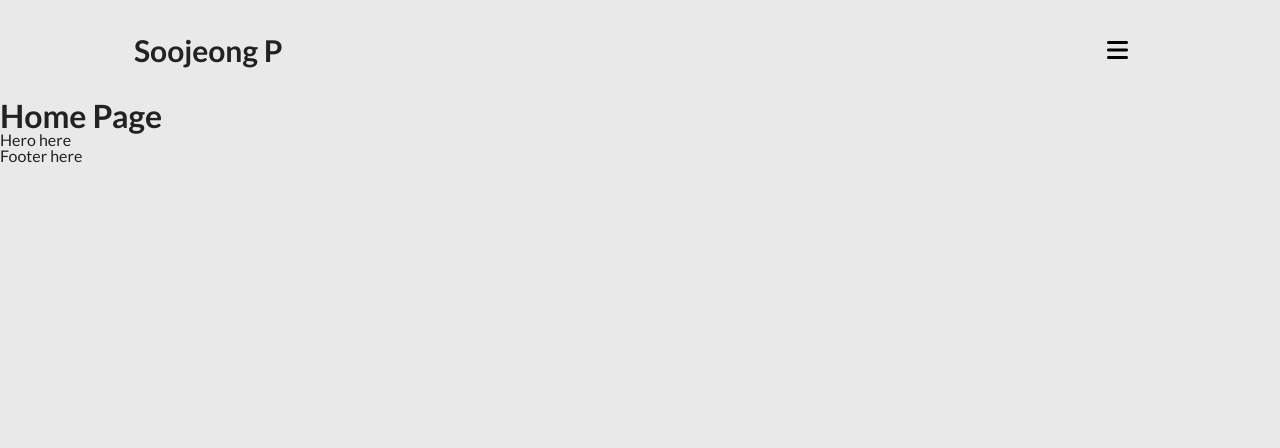
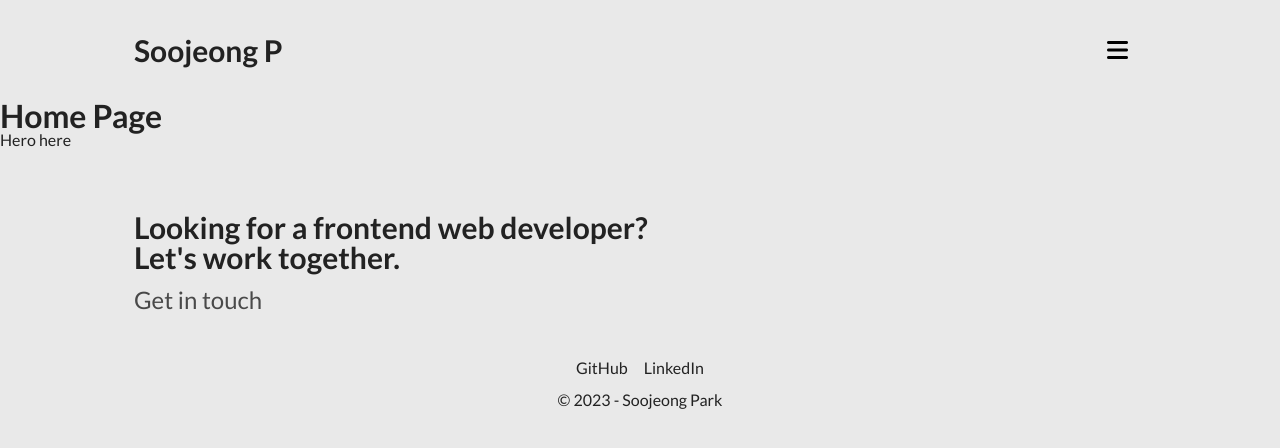
Before and after one commit to soojeong-park-ca/soojeong-park-portfolio, a React (Vite) app: page / in a window 1280 px wide. Shown: the top 448 px of the page. Built offline with nearby package versions, Linux system fonts and the light colour scheme.

Commit message:
add footer, footer has a bug

```diff
--- a/index.html
+++ b/index.html
@@ -15,7 +15,7 @@
       crossorigin="anonymous"
     ></script>
     <link rel="stylesheet" href="src/sass/main.scss" />
-    <title>Soojeong Park - Frontend</title>
+    <title>Soojeong Park</title>
   </head>
   <body>
     <div id="root"></div>
--- a/src/components/Footer.jsx
+++ b/src/components/Footer.jsx
@@ -1,3 +1,33 @@
+import { Link } from "react-router-dom";
+
 export default function Footer() {
-  return <footer>Footer here</footer>;
+  return (
+    <footer className="footer">
+      <div className="container">
+        <div className="footer__title">
+          <h4>
+            Looking for a frontend web developer?
+            <br />
+            Let's work together.
+          </h4>
+          <Link to="/contact" className="btn--to-contact">
+            Get in touch
+          </Link>
+        </div>
+        <div className="footer__contact">
+          <div className="sns-buttons">
+            <a href="" className="btn--sns">
+              GitHub
+            </a>
+            <a href="" className="btn--sns">
+              LinkedIn
+            </a>
+          </div>
+          <div className="copyright">
+            <p>&copy; 2023 - Soojeong Park</p>
+          </div>
+        </div>
+      </div>
+    </footer>
+  );
 }
--- a/src/css/style.css
+++ b/src/css/style.css
@@ -41,6 +41,66 @@ li {
   margin: 0 auto;
 }
 
+.footer {
+  display: flex;
+  padding-block: 2rem;
+}
+.footer__title {
+  display: flex;
+  flex-direction: column;
+  justify-content: center;
+  font-size: 1.875rem;
+  margin-block: 2rem;
+}
+.footer__contact {
+  display: flex;
+  flex-direction: column;
+  align-items: center;
+  justify-content: center;
+  gap: 1rem;
+}
+
+.btn--to-contact {
+  display: inline-block;
+  text-decoration: none;
+  font-family: inherit;
+  font-size: 1.5rem;
+  color: #222222;
+  opacity: 0.8;
+  margin-block: 1rem;
+  transition: all 0.15s ease-in-out;
+}
+.btn--to-contact h4 {
+  font-family: inherit;
+  font-weight: 700;
+  font-size: 2rem;
+  text-align: left;
+}
+@media screen and (hover: hover), screen and (pinter: fine) {
+  .btn--to-contact:hover {
+    color: rgb(145, 113, 101);
+  }
+}
+
+.sns-buttons {
+  display: flex;
+  align-items: center;
+  justify-content: center;
+  gap: 1rem;
+}
+
+.btn--sns {
+  display: inline-block;
+  text-decoration: none;
+  color: #222222;
+  transition: all 0.15s ease;
+}
+@media screen and (hover: hover), screen and (pinter: fine) {
+  .btn--sns:hover {
+    color: rgb(145, 113, 101);
+  }
+}
+
 .header {
   width: 100%;
   position: sticky;
@@ -57,7 +117,7 @@ li {
   overflow: hidden;
   transform: translateY(0);
   transition: all 0.4s;
-  z-index: 100;
+  z-index: 1000;
 }
 .nav-overlay--closed {
   transform: translateY(-150%);
@@ -88,20 +148,21 @@ li {
   max-width: 71.25rem;
   text-decoration: none;
   color: #222222;
-  font-weight: 400;
+  opacity: 0.8;
+  font-weight: 700;
   padding: 1.25rem;
   transition: all 0.15s ease;
 }
 @media screen and (hover: hover), screen and (pinter: fine) {
   .nav a:hover {
-    font-weight: 700;
+    opacity: 1;
     text-decoration: underline;
     text-underline-offset: 3px;
   }
 }
 
 .nav .nav--active {
-  font-weight: 700;
+  opacity: 1;
   text-decoration: underline;
   text-underline-offset: 3px;
 }
--- a/src/sass/abstracts/_mixins.scss
+++ b/src/sass/abstracts/_mixins.scss
@@ -3,3 +3,8 @@
     @content;
   }
 }
+
+@mixin underline {
+  text-decoration: underline;
+  text-underline-offset: 3px;
+}
--- a/src/sass/abstracts/_variables.scss
+++ b/src/sass/abstracts/_variables.scss
@@ -1,5 +1,9 @@
 $color-bg-white: #e9e9e9;
 $color-bg-light-gray: #d2d2d2;
+
+$color-text-dark-gray: #222222;
+
+$color-gray-1: #adadad;
 
 $color-red-1: #c0483a;
 $color-red-2: #9f3228;
@@ -8,5 +12,3 @@ $color-brown-1: rgb(174, 129, 116);
 $color-brown-2: rgb(145, 113, 101);
 
 $color-green-1: rgb(103, 149, 117);
-
-$color-text-dark-gray: #222222;
--- a/src/sass/components/_all.scss
+++ b/src/sass/components/_all.scss
@@ -1,3 +1,4 @@
+@import "footer";
 @import "header";
 @import "nav";
 @import "navbar";
--- /dev/null
+++ b/src/sass/components/_footer.scss
@@ -0,0 +1,72 @@
+@use "../abstracts/variables" as v;
+@use "../abstracts/mixins" as m;
+
+.footer {
+  display: flex;
+  padding-block: 2rem;
+
+  &__title {
+    display: flex;
+    flex-direction: column;
+    justify-content: center;
+
+    font-size: 1.875rem;
+
+    margin-block: 2rem;
+  }
+
+  &__contact {
+    display: flex;
+    flex-direction: column;
+    align-items: center;
+    justify-content: center;
+    gap: 1rem;
+  }
+}
+
+.btn--to-contact {
+  display: inline-block;
+  text-decoration: none;
+
+  font-family: inherit;
+  font-size: 1.5rem;
+  color: v.$color-text-dark-gray;
+  opacity: 0.8;
+
+  margin-block: 1rem;
+  transition: all 0.15s ease-in-out;
+  // z-index: -1;
+
+  h4 {
+    font-family: inherit;
+    font-weight: 700;
+    font-size: 2rem;
+    text-align: left;
+  }
+
+  @include m.btn-hover {
+    &:hover {
+      color: v.$color-brown-2;
+    }
+  }
+}
+
+.sns-buttons {
+  display: flex;
+  align-items: center;
+  justify-content: center;
+  gap: 1rem;
+}
+
+.btn--sns {
+  display: inline-block;
+  text-decoration: none;
+  color: v.$color-text-dark-gray;
+  transition: all 0.15s ease;
+
+  @include m.btn-hover {
+    &:hover {
+      color: v.$color-brown-2;
+    }
+  }
+}
--- a/src/sass/components/_nav.scss
+++ b/src/sass/components/_nav.scss
@@ -16,7 +16,7 @@
 
   transform: translateY(0);
   transition: all 0.4s;
-  z-index: 100;
+  z-index: 1000;
 
   &--closed {
     transform: translateY(-150%);
@@ -55,7 +55,8 @@
 
   text-decoration: none;
   color: v.$color-text-dark-gray;
-  font-weight: 400;
+  opacity: 0.8;
+  font-weight: 700;
 
   padding: 1.25rem;
 
@@ -63,15 +64,13 @@
 
   @include m.btn-hover {
     &:hover {
-      font-weight: 700;
-      text-decoration: underline;
-      text-underline-offset: 3px;
+      opacity: 1;
+      @include m.underline;
     }
   }
 }
 
 .nav .nav--active {
-  font-weight: 700;
-  text-decoration: underline;
-  text-underline-offset: 3px;
+  opacity: 1;
+  @include m.underline;
 }
```
